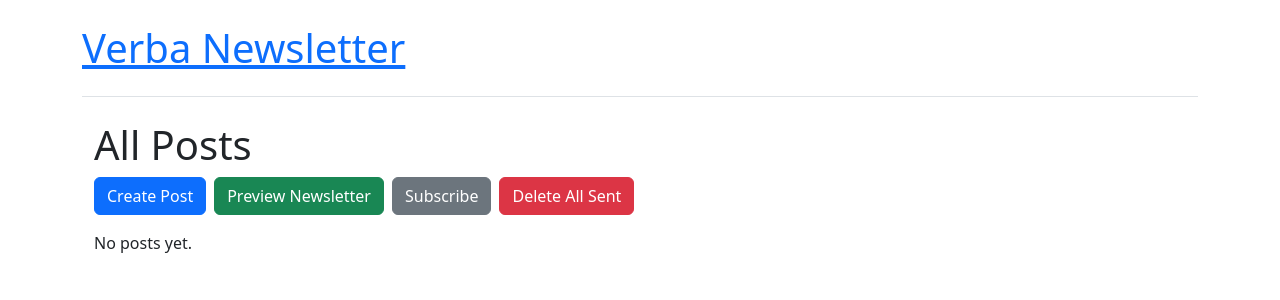
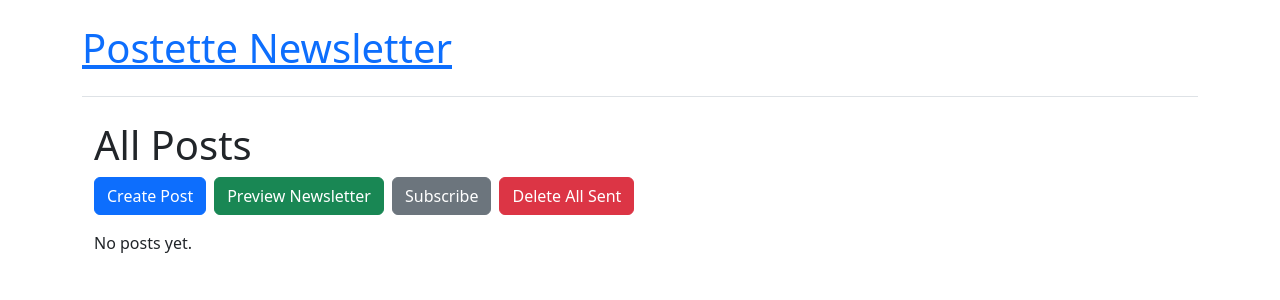
Before and after one commit to preahs/Postette, a Flask app: page / in a window 1280 px wide. Shown: the top 300 px of the page. Run offline with Flask 3, Linux system fonts and the light colour scheme.

Commit message:
Replace all mentions of old service name with new

```diff
--- a/app/routes.py
+++ b/app/routes.py
@@ -74,11 +74,11 @@ def send_newsletter():
                 image_path = os.path.join(current_app.config['UPLOAD_FOLDER'], filename)
 
                 if os.path.exists(image_path):
-                    cid = make_msgid(domain="verba.local")
+                    cid = make_msgid(domain="postette.local")
                     html_body += f'<img src="cid:{cid[1:-1]}" style="max-width: 100%;"><br>'
                     attachments.append((cid[1:-1], image_path))
 
-    html_body += "<p><small>Sent via Verba</small></p>"
+    html_body += "<p><small>Sent via Postette</small></p>"
 
     msg = Message(
         subject="Preah's Newsletter",
--- a/app/templates/base.html
+++ b/app/templates/base.html
@@ -3,14 +3,14 @@
 <head>
   <meta charset="UTF-8" />
   <meta name="viewport" content="width=device-width, initial-scale=1" />
-  <title>Verba Newsletter</title>
+  <title>Postette Newsletter</title>
   <link href="https://cdn.jsdelivr.net/npm/bootstrap@5.3.3/dist/css/bootstrap.min.css" rel="stylesheet">
   <link rel="stylesheet" href="{{ url_for('static', filename='styles.css') }}">
 </head>
 <body>
   <div class="container mt-4">
     <header class="mb-4 border-bottom pb-3">
-      <h1><a href="{{ url_for('main.index') }}">Verba Newsletter</a></h1>
+      <h1><a href="{{ url_for('main.index') }}">Postette Newsletter</a></h1>
     </header>
 
     {% with messages = get_flashed_messages(with_categories=true) %}
```
